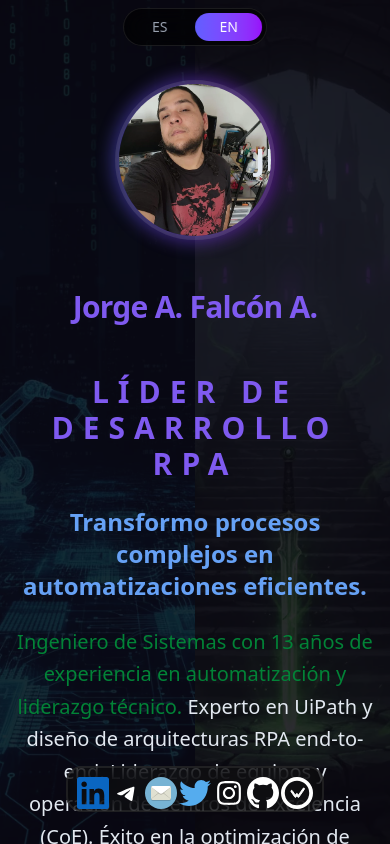
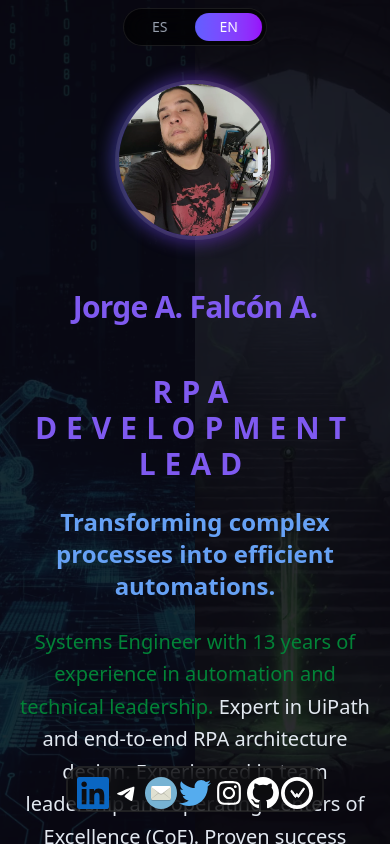
Before and after one commit to JFEspanolito/jfespanolito.dev, a Next.js app: page / in a window 390 px wide. Both pictures are taken after a click on the button "EN". Shown: the top 844 px of the page. Built offline with nearby package versions, Linux system fonts and the light colour scheme.

Commit message:
Fix error do not enable toggle language in mobile mode

```diff
--- a/components/layout/LanguageSwitcher.tsx
+++ b/components/layout/LanguageSwitcher.tsx
@@ -7,7 +7,7 @@ export function LanguageSwitcher() {
   const { language, setLanguage } = useLanguage();
 
   return (
-    <div className="fixed top-2 left-1/2 -translate-x-1/2 z-50">
+    <div className="fixed top-2 left-1/2 -translate-x-1/2 z-[60]">
       <div className="flex items-center gap-1 bg-black/60 backdrop-blur-md border border-neutral-700/40 rounded-full p-1 h-[38px]">
         <button
           onClick={() => setLanguage("ES")}
@@ -20,7 +20,7 @@ export function LanguageSwitcher() {
           {language === "ES" && (
             <motion.div
               layoutId="activeLanguage"
-              className="absolute inset-0 bg-linear-to-r from-indigo-500 to-purple-600 rounded-full"
+              className="absolute inset-0 bg-gradient-to-r from-indigo-500 to-purple-600 rounded-full"
               transition={{ type: "spring", stiffness: 380, damping: 30 }}
             />
           )}
@@ -38,7 +38,7 @@ export function LanguageSwitcher() {
           {language === "EN" && (
             <motion.div
               layoutId="activeLanguage"
-              className="absolute inset-0 bg-linear-to-r from-indigo-500 to-purple-600 rounded-full"
+              className="absolute inset-0 bg-gradient-to-r from-indigo-500 to-purple-600 rounded-full"
               transition={{ type: "spring", stiffness: 380, damping: 30 }}
             />
           )}
--- a/components/sections/AboutMe.tsx
+++ b/components/sections/AboutMe.tsx
@@ -11,6 +11,7 @@ import { Telegram } from "@/components/icons/telegram";
 import { Wakatime } from "@/components/icons/wakatime";
 import { motion, AnimatePresence } from "framer-motion";
 import { useState, useEffect } from "react";
+import { useLanguage } from "@/contexts/LanguageContext";
 
 const getIcon = (iconName: string, size: 1 | 2 | 3 = 1) => {
   const iconSizes = {
@@ -40,8 +41,8 @@ const getIcon = (iconName: string, size: 1 | 2 | 3 = 1) => {
 };
 
 export function AboutMe() {
-  const lang = "ES";
-  const profile = aboutData[lang]?.[0];
+  const { language } = useLanguage();
+  const profile = aboutData[language]?.[0];
   const [isGalleryOpen, setIsGalleryOpen] = useState(false);
   const [showAlert, setShowAlert] = useState(false);
 
@@ -73,7 +74,7 @@ export function AboutMe() {
           className="relative group cursor-pointer"
           onClick={() => setIsGalleryOpen(true)}
         >
-          <div className="absolute -inset-1 rounded-full bg-linear-to-r from-indigo-500 to-purple-600 blur opacity-40 group-hover:opacity-70 transition duration-500"></div>
+          <div className="absolute -inset-1 rounded-full bg-gradient-to-r from-indigo-500 to-purple-600 blur opacity-40 group-hover:opacity-70 transition duration-500"></div>
           <Avatar className="relative h-40 w-40 border-4 border-[rgba(255,255,255,0.1)]">
             <AvatarImage
               src={profile.avatarUrl}
@@ -103,18 +104,18 @@ export function AboutMe() {
 
         {/* --- DESCRIPCIÓN Y ROL --- */}
         <div className="space-y-6 max-w-2xl px-4">
-          <h1 className="text-3xl font-bold uppercase tracking-[0.3em] text-(--primary)">
+          <h1 className="text-3xl font-bold uppercase tracking-[0.3em] text-[var(--primary)]">
             {profile.role}
           </h1>
 
-          <p className="text-2xl md:text-2xl font-semibold text-(--text-muted)">
+          <p className="text-2xl md:text-2xl font-semibold text-[var(--text-muted)]">
             {profile.headline}
           </p>
 
           {profile.description.map((parts, i) => (
             <p
               key={i}
-              className="text-xl text-(--text-body) leading-relaxed font-light"
+              className="text-xl text-[var(--text-body)] leading-relaxed font-light"
             >
               {parts.map((p, j) => {
                 const style = p.customColor
@@ -143,7 +144,7 @@ export function AboutMe() {
         {profile.callToAction && (
           <div className="flex flex-wrap justify-center items-center gap-4 mt-4">
             <button
-              className="px-6 py-3 bg-(--primary) text-white text-lg font-medium rounded-lg hover:bg-(--secondary-accent) transition-colors duration-300"
+              className="px-6 py-3 bg-[var(--primary)] text-white text-lg font-medium rounded-lg hover:bg-[var(--secondary-accent)] transition-colors duration-300"
               onClick={() => {
                 setShowAlert(true);
                 setTimeout(() => {
@@ -163,7 +164,7 @@ export function AboutMe() {
           <>
             {/* Desktop Mode */}
             <motion.div
-              className="hidden md:flex fixed top-16 left-6 z-50 bg-transparent text-(--secondary-accent) px-3 py-2 rounded-lg shadow-lg font-bold text-lg items-center gap-2"
+              className="hidden md:flex fixed top-16 left-6 z-50 bg-transparent text-[var(--secondary-accent)] px-3 py-2 rounded-lg shadow-lg font-bold text-lg items-center gap-2"
               initial={{ opacity: 0, x: 300, y: -20, scale: 1 }}
               animate={{ opacity: 1, x: 300, y: -5, scale: 1 }}
               exit={{ opacity: 0, y: 0, scale: 1 }}
@@ -175,7 +176,7 @@ export function AboutMe() {
 
             {/* Mobile Mode */}
             <motion.div
-              className="flex md:hidden fixed left-1/2 -translate-x-1/2 bottom-20 z-50 bg-transparent text-(--secondary-accent) px-3 py-2 rounded-lg shadow-lg font-bold text-lg items-center gap-2"
+              className="flex md:hidden fixed left-1/2 -translate-x-1/2 bottom-20 z-50 bg-transparent text-[var(--secondary-accent)] px-3 py-2 rounded-lg shadow-lg font-bold text-lg items-center gap-2"
               initial={{ opacity: 0, y: 20, scale: 1 }}
               animate={{ opacity: 1, y: 0, scale: 1 }}
               exit={{ opacity: 0, y: 20, scale: 1 }}
@@ -239,7 +240,7 @@ export function AboutMe() {
               {/* Imagen con borde brillante */}
               <div className="relative w-full h-full">
                 {/* Glow effect */}
-                <div className="absolute -inset-8 bg-linear-to-br from-indigo-500 via-purple-600 to-pink-500 rounded-3xl blur-2xl opacity-60" />
+                <div className="absolute -inset-8 bg-gradient-to-br from-indigo-500 via-purple-600 to-pink-500 rounded-3xl blur-2xl opacity-60" />
 
                 {/* Imagen */}
                 <img
@@ -285,7 +286,7 @@ export function AboutMe() {
               {/* Logo con borde brillante */}
               <div className="relative w-full h-full">
                 {/* Glow effect */}
-                <div className="absolute -inset-8 bg-linear-to-br from-indigo-500 via-purple-600 to-pink-500 rounded-3xl blur-2xl opacity-60" />
+                <div className="absolute -inset-8 bg-gradient-to-br from-indigo-500 via-purple-600 to-pink-500 rounded-3xl blur-2xl opacity-60" />
 
                 {/* Logo */}
                 <img
--- a/data/about.ts
+++ b/data/about.ts
@@ -78,6 +78,7 @@ export const aboutData = {
   EN: [
     {
       name: "Jorge A. Falcón A.",
+      nickname: "JFEspanolito",
       role: "RPA Development Lead",
       callToAction: "Let's talk about your processes!",
       headline: "Transforming complex processes into efficient automations.",
@@ -86,7 +87,7 @@ export const aboutData = {
           {
             text: `Systems Engineer with ${yearsOfExperience} years of experience in automation and technical leadership. `,
             bold: true,
-            customColor: "",
+            customColor: "var(--secondary-accent)",
           },
           {
             text: `Expert in UiPath and end-to-end RPA architecture design. Experienced in team leadership and operating Centers of Excellence (CoE).
```
